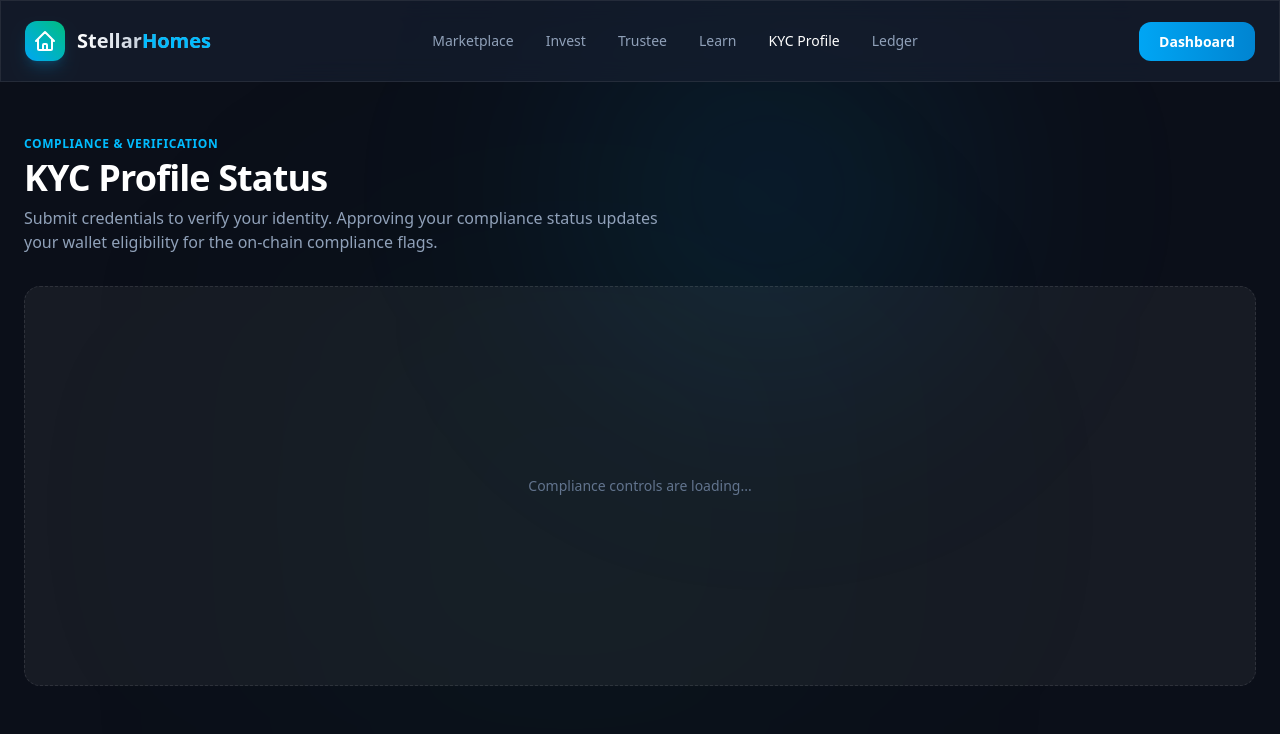
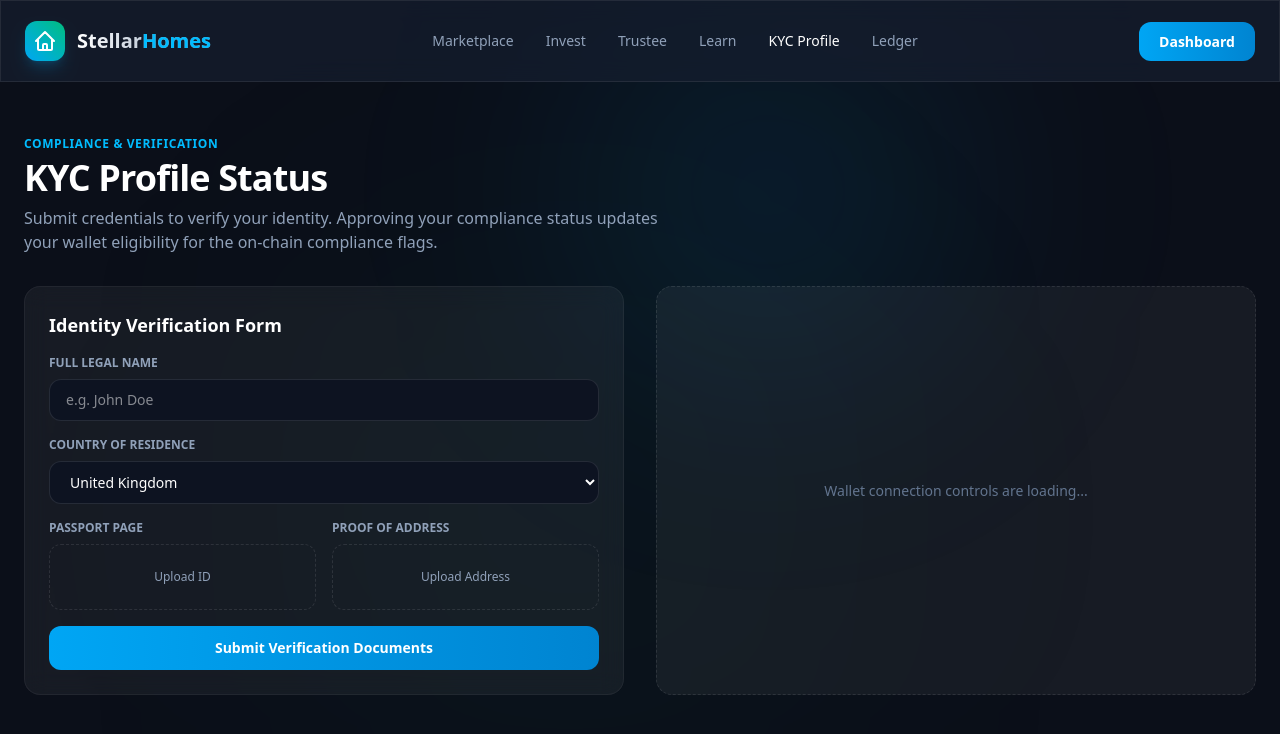
Before and after one commit to NeonsLabs/stellar-homes-frontend, a Next.js app: page /kyc in a window 1280 px wide. Shown: the top 734 px of the page. Built offline with nearby package versions, Linux system fonts and the light colour scheme.

Commit message:
feat: implement document upload simulator form on KYC page

```diff
--- a/src/app/kyc/page.tsx
+++ b/src/app/kyc/page.tsx
@@ -4,6 +4,31 @@ import React, { useState } from "react";
 import Link from "next/link";
 
 export default function KycPage() {
+  const [fullName, setFullName] = useState("");
+  const [country, setCountry] = useState("United Kingdom");
+  const [passportName, setPassportName] = useState("");
+  const [utilityName, setUtilityName] = useState("");
+  const [isSubmitting, setIsSubmitting] = useState(false);
+  const [submitSuccess, setSubmitSuccess] = useState(false);
+
+  const handleSubmitKyc = (e: React.FormEvent) => {
+    e.preventDefault();
+    if (!fullName || !passportName || !utilityName) return;
+    setIsSubmitting(true);
+    setTimeout(() => {
+      setIsSubmitting(false);
+      setSubmitSuccess(true);
+    }, 2000);
+  };
+
+  const simulatePassportUpload = () => {
+    setPassportName("passport_page_biodata.jpg");
+  };
+
+  const simulateUtilityUpload = () => {
+    setUtilityName("utility_bill_address_proof.pdf");
+  };
+
   return (
     <div className="min-h-screen bg-[#0b0f19] text-[#f8fafc] relative selection:bg-sky-500 selection:text-white overflow-x-hidden">
       {/* Ambient background gradients */}
@@ -50,9 +75,105 @@ export default function KycPage() {
           </p>
         </div>
 
-        {/* Placeholder for KYC Form Upload and Wallet Signing (Steps 17 and 18) */}
-        <div className="min-h-[400px] flex items-center justify-center border border-dashed border-white/10 rounded-2xl bg-white/5">
-          <p className="text-slate-500 text-sm">Compliance controls are loading...</p>
+        <div className="grid grid-cols-1 lg:grid-cols-2 gap-8">
+          {/* KYC Form Upload (Commit 17) */}
+          <div className="rounded-2xl border border-white/5 bg-white/5 backdrop-blur-md p-6">
+            <h2 className="text-lg font-bold text-white mb-4">Identity Verification Form</h2>
+            {submitSuccess ? (
+              <div className="p-6 rounded-xl border border-emerald-500/20 bg-emerald-500/5 text-center space-y-3">
+                <svg className="w-12 h-12 text-emerald-400 mx-auto" fill="none" stroke="currentColor" viewBox="0 0 24 24">
+                  <path strokeLinecap="round" strokeLinejoin="round" strokeWidth="2" d="M9 12l2 2 4-4m5.618-4.016A11.955 11.955 0 0112 2.944a11.955 11.955 0 01-8.618 3.04A12.02 12.02 0 003 9c0 5.591 3.824 10.29 9 11.622 5.176-1.332 9-6.03 9-11.622 0-1.042-.133-2.052-.382-3.016z" />
+                </svg>
+                <h3 className="text-white font-bold">Documents Received</h3>
+                <p className="text-slate-400 text-xs leading-relaxed">
+                  Your identity details have been submitted. Our compliance team is verifying files. Check back shortly to sign and unlock your wallet.
+                </p>
+                <button
+                  onClick={() => setSubmitSuccess(false)}
+                  className="mt-2 px-4 py-2 text-xs font-bold text-sky-400 border border-sky-500/20 rounded-lg hover:bg-sky-500/10 transition-colors uppercase tracking-wider"
+                >
+                  Edit Profile
+                </button>
+              </div>
+            ) : (
+              <form onSubmit={handleSubmitKyc} className="space-y-4">
+                <div>
+                  <label className="block text-xs font-bold text-slate-400 uppercase mb-2">Full Legal Name</label>
+                  <input
+                    type="text"
+                    value={fullName}
+                    onChange={(e) => setFullName(e.target.value)}
+                    placeholder="e.g. John Doe"
+                    className="w-full bg-[#0d1321] border border-white/10 rounded-xl px-4 py-2.5 text-sm text-white focus:outline-none focus:border-sky-500 transition-colors"
+                    required
+                  />
+                </div>
+
+                <div>
+                  <label className="block text-xs font-bold text-slate-400 uppercase mb-2">Country of Residence</label>
+                  <select
+                    value={country}
+                    onChange={(e) => setCountry(e.target.value)}
+                    className="w-full bg-[#0d1321] border border-white/10 rounded-xl px-4 py-2.5 text-sm text-white focus:outline-none focus:border-sky-500 transition-colors"
+                  >
+                    <option value="United Kingdom">United Kingdom</option>
+                    <option value="United States">United States</option>
+                    <option value="Canada">Canada</option>
+                    <option value="Germany">Germany</option>
+                  </select>
+                </div>
+
+                <div className="grid grid-cols-2 gap-4">
+                  <div>
+                    <label className="block text-xs font-bold text-slate-400 uppercase mb-2">Passport Page</label>
+                    <div
+                      onClick={simulatePassportUpload}
+                      className="border border-dashed border-white/10 rounded-xl p-4 text-center cursor-pointer hover:border-sky-500/50 transition-colors text-xs"
+                    >
+                      {passportName ? (
+                        <span className="text-emerald-400 truncate block font-mono font-semibold">{passportName}</span>
+                      ) : (
+                        <span className="text-slate-400 block py-2">Upload ID</span>
+                      )}
+                    </div>
+                  </div>
+                  <div>
+                    <label className="block text-xs font-bold text-slate-400 uppercase mb-2">Proof of Address</label>
+                    <div
+                      onClick={simulateUtilityUpload}
+                      className="border border-dashed border-white/10 rounded-xl p-4 text-center cursor-pointer hover:border-sky-500/50 transition-colors text-xs"
+                    >
+                      {utilityName ? (
+                        <span className="text-emerald-400 truncate block font-mono font-semibold">{utilityName}</span>
+                      ) : (
+                        <span className="text-slate-400 block py-2">Upload Address</span>
+                      )}
+                    </div>
+                  </div>
+                </div>
+
+                <button
+                  type="submit"
+                  disabled={isSubmitting}
+                  className="w-full py-3 mt-2 rounded-xl bg-gradient-to-r from-sky-500 to-sky-600 hover:shadow-lg hover:shadow-sky-500/25 text-white font-bold text-sm transition-all flex items-center justify-center gap-2"
+                >
+                  {isSubmitting ? (
+                    <>
+                      <span className="w-4 h-4 border-2 border-white/30 border-t-white rounded-full animate-spin"></span>
+                      Submitting Documents...
+                    </>
+                  ) : (
+                    "Submit Verification Documents"
+                  )}
+                </button>
+              </form>
+            )}
+          </div>
+
+          {/* Right Column: Wallet Signing Placeholder (Commit 18) */}
+          <div className="min-h-[300px] flex items-center justify-center border border-dashed border-white/10 rounded-2xl bg-white/5">
+            <p className="text-slate-500 text-sm">Wallet connection controls are loading...</p>
+          </div>
         </div>
       </main>
     </div>
```
